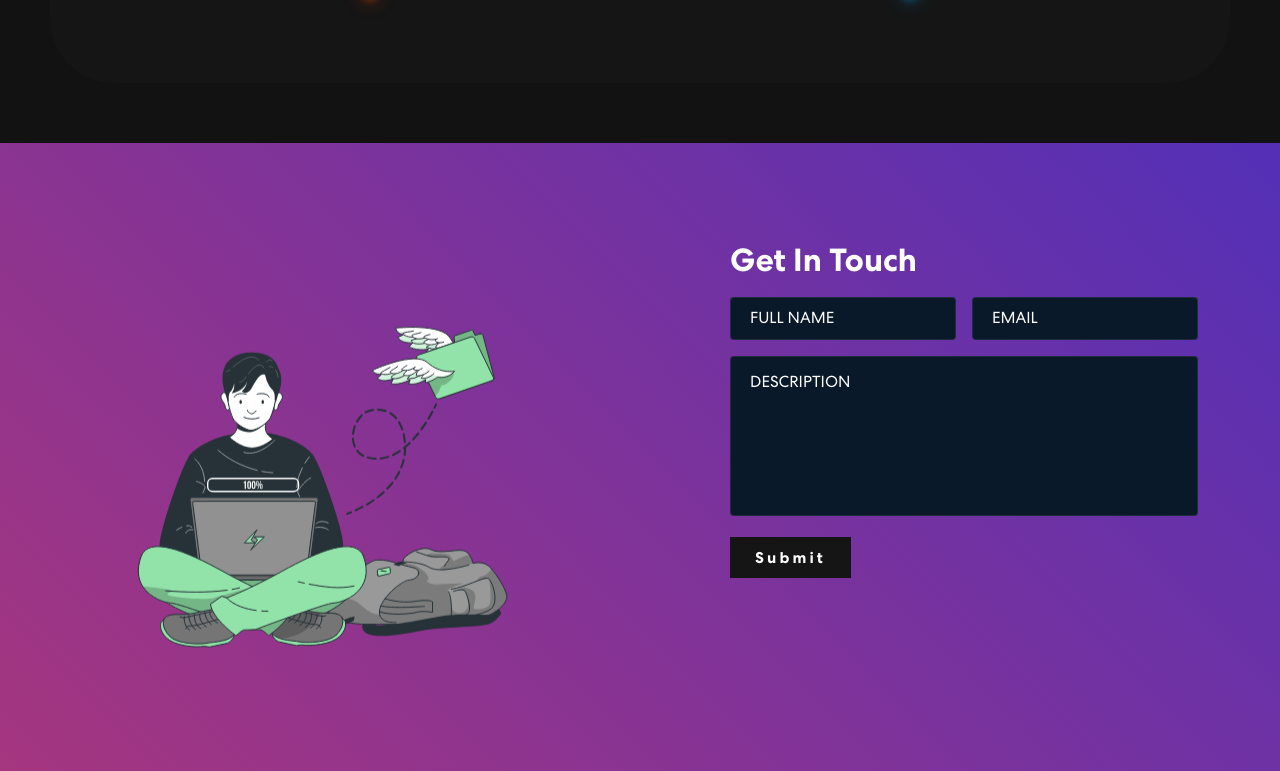
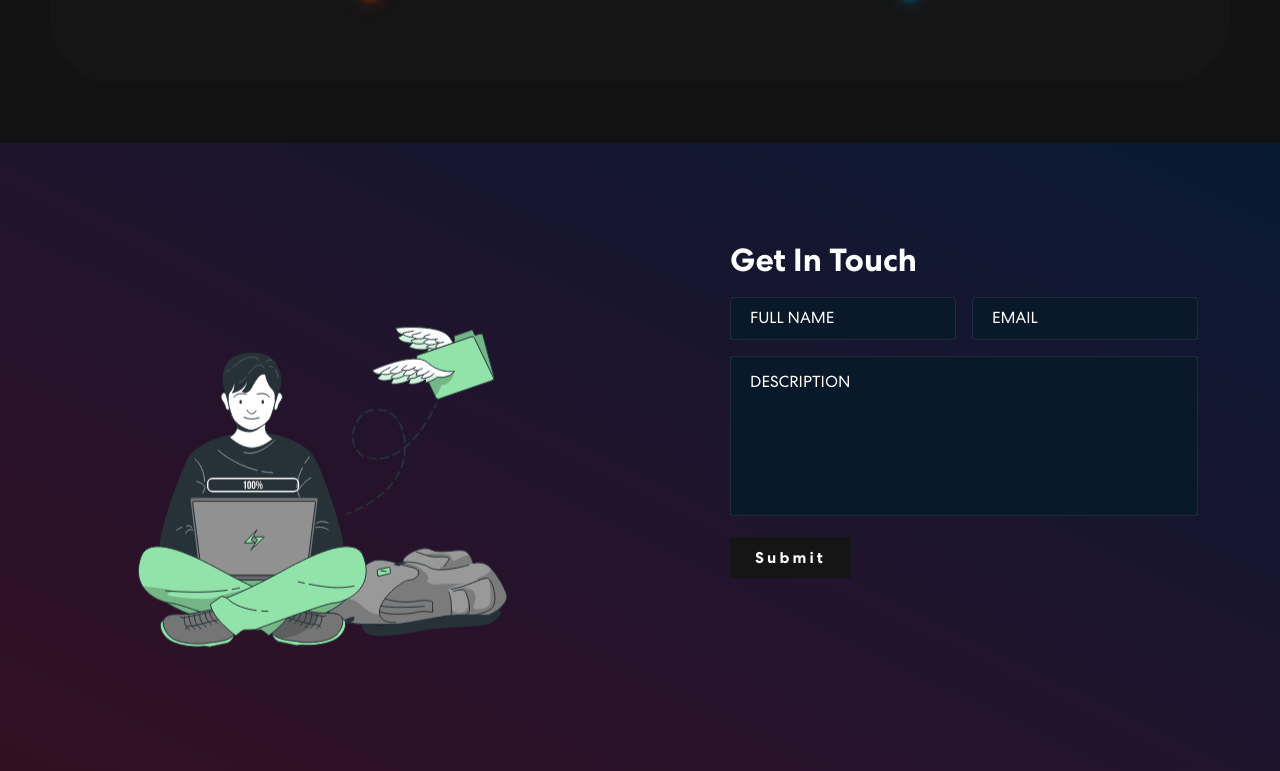
Before and after one commit to Williams25/portfolio, a Next.js app: page / in a window 1280 px wide. Shown: the part 1109-1880 px from the top of the page. Built offline with nearby package versions, Linux system fonts and the light colour scheme.

Commit message:
removendo animações

```diff
--- a/src/components/Contact/index.tsx
+++ b/src/components/Contact/index.tsx
@@ -7,7 +7,7 @@ export const Contact = () => {
   return (
     <S.Contact id="contact">
       <Container className="contact-container">
-        <div data-aos="fade-right" data-aos-offset="500" data-aos-delay="500">
+        <div>
           <Image
             src="/assets/img/files-sent-not-css.svg"
             alt="..."
@@ -16,7 +16,7 @@ export const Contact = () => {
           />
         </div>
 
-        <div data-aos="fade-left" data-aos-offset="500" data-aos-delay="500">
+        <div>
           <form>
             <h1>Get In Touch</h1>
             <div className="input-group">
--- a/src/components/Contact/styles.ts
+++ b/src/components/Contact/styles.ts
@@ -1,11 +1,16 @@
 import styled, { css } from "styled-components";
 
 export const Contact = styled.div`
-  ${({ theme }) => css`
+  ${() => css`
     background: linear-gradient(
-      45.21deg,
-      ${theme.colors.pink} -5.91%,
-      ${theme.colors.blue} 111.58%
+      to right top,
+      #321023,
+      #2d1127,
+      #27122b,
+      #20142d,
+      #17152f,
+      #101831,
+      #071a31
     );
     & .contact-container {
       padding: 4rem 0;
--- a/src/components/Skills/index.tsx
+++ b/src/components/Skills/index.tsx
@@ -33,12 +33,7 @@ export type SkillsProps = {
 export const Skills = ({ skills }: SkillsProps) => {
   return (
     <S.Skills>
-      <Container
-        id="skills"
-        data-aos="zoom-in"
-        data-aos-delay="500"
-        data-aos-duration="500"
-      >
+      <Container id="skills">
         <h1>Skills</h1>
         <Carousel responsive={responsive} infinite={true} ssr={true}>
           {skills.map((sk) => (
--- a/src/pages/index.tsx
+++ b/src/pages/index.tsx
@@ -1,19 +1,8 @@
 import type { NextPage } from "next";
 import { Banner, Contact, Skills } from "src/components";
 import { skillsMock } from "src/components/Skills/mock";
-import AOS from "aos";
-import "aos/dist/aos.css";
-import { useEffect } from "react";
 
 const Home: NextPage = () => {
-  useEffect(() => {
-    AOS.init({
-      duration: 2000,
-      once: true,
-      mirror: true
-    });
-  }, []);
-
   return (
     <>
       <Banner />
```
